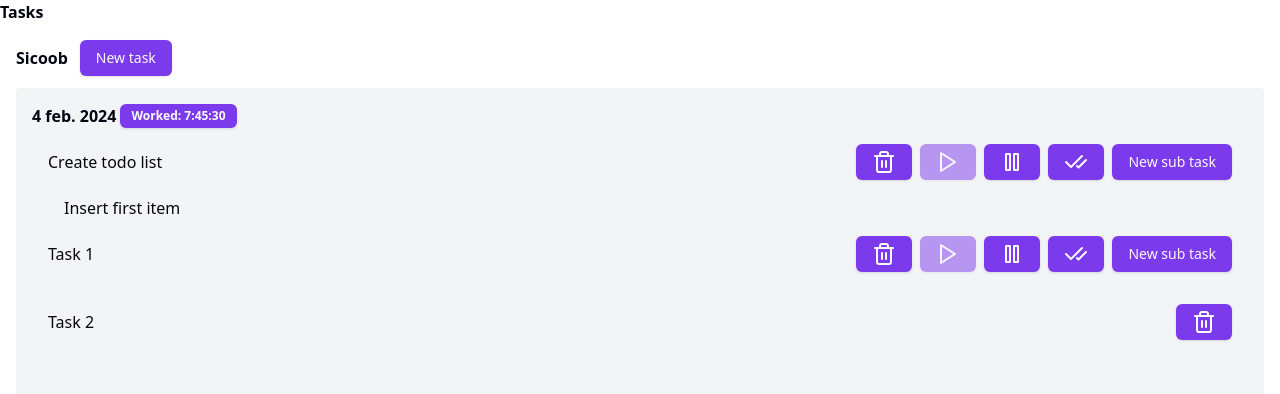
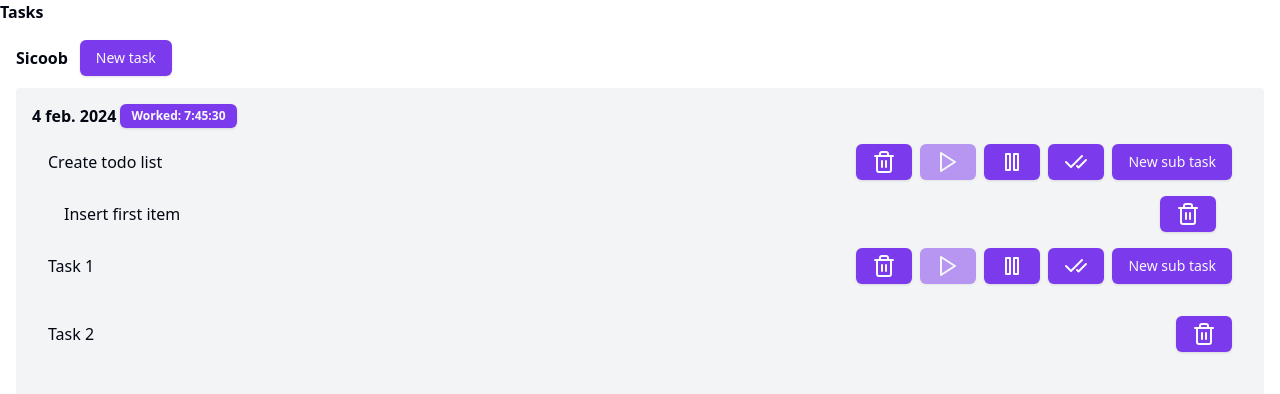
Before and after one commit to AndersonAndrad/hours_worked_marker_client, a React (Vite) app: page / in a window 1280 px wide. Shown: the top 394 px of the page. Built offline with nearby package versions, Linux system fonts and the light colour scheme.

Commit message:
feat: implement delete button to sub task
is possible remove any subtask because is necessary have all subtask when finish day to generate resume day

```diff
--- a/src/modules/taskManager/components/list-task.component.tsx
+++ b/src/modules/taskManager/components/list-task.component.tsx
@@ -1,16 +1,17 @@
-import {CUSubTask} from "@/modules/taskManager/components/CU-sub-task.component.tsx";
-import {Button} from "@/components/ui/button.tsx";
-import {CheckCheck, Pause, Play, Trash2} from "lucide-react";
-import {Alert} from "@/components/common/alert.component.tsx";
-import {Badge} from "@/components/ui/badge.tsx";
-import {calculateTotalTimeWorked} from "@/app/utils/date-converter.utils.ts";
+import { CheckCheck, Pause, Play, Trash2 } from "lucide-react";
+
+import { Alert } from "@/components/common/alert.component.tsx";
+import { Badge } from "@/components/ui/badge.tsx";
+import { Button } from "@/components/ui/button.tsx";
+import { CUSubTask } from "@/modules/taskManager/components/CU-sub-task.component.tsx";
+import { calculateTotalTimeWorked } from "@/app/utils/date-converter.utils.ts";
 
 interface ListTasksProps {
     work: Work;
 }
-export function ListTasks({work}: ListTasksProps){
+export function ListTasks({ work }: ListTasksProps) {
     const timeWorked = (tasks: Task[]): string => {
-        const {hours, minutes, seconds} = calculateTotalTimeWorked(tasks);
+        const { hours, minutes, seconds } = calculateTotalTimeWorked(tasks);
         return `${hours}:${minutes}:${seconds}`
     }
 
@@ -36,10 +37,10 @@ export function ListTasks({work}: ListTasksProps){
                                                     <Alert title={`Alert, you are deleting`} description={`Do you want delete ${task.description} ?`}>
                                                         <Button><Trash2 /></Button>
                                                     </Alert>
-                                                    { !task.finished && <Button disabled={!task.paused}><Play /></Button>}
-                                                    { !task.finished && <Button disabled={task.paused}><Pause /></Button>}
-                                                    { !task.finished && <Button disabled={task.finished}><CheckCheck /></Button>}
-                                                    { !task.finished && <CUSubTask parentTaskName={task.description}></CUSubTask>}
+                                                    {!task.finished && <Button disabled={!task.paused}><Play /></Button>}
+                                                    {!task.finished && <Button disabled={task.paused}><Pause /></Button>}
+                                                    {!task.finished && <Button disabled={task.finished}><CheckCheck /></Button>}
+                                                    {!task.finished && <CUSubTask parentTaskName={task.description}></CUSubTask>}
                                                 </div>
                                             </div>
                                             {/* list sub tasks */}
@@ -47,8 +48,11 @@ export function ListTasks({work}: ListTasksProps){
                                                 {task.subTasks.map(subTask => {
                                                     return (
                                                         <li key={subTask._id} id={subTask._id}>
-                                                            <div>
+                                                            <div className="flex flex-row items-center justify-between">
                                                                 {subTask.description}
+                                                                <Alert title={`Alert, you are deleting a sub task`} description={`Do you want delete ${subTask.description} ?`}>
+                                                                    <Button><Trash2 /></Button>
+                                                                </Alert>
                                                             </div>
                                                         </li>
                                                     )
--- a/src/modules/taskManager/pages/list-tasks.page.tsx
+++ b/src/modules/taskManager/pages/list-tasks.page.tsx
@@ -1,7 +1,7 @@
-import {generateHash} from "@/app/utils/base64.utils.ts";
-import {CUTask} from "@/modules/taskManager/components/CU-task.component.tsx";
-import {convertDate} from "@/app/utils/date-converter.utils.ts";
-import {ListTasks} from "@/modules/taskManager/components/list-task.component.tsx";
+import { CUTask } from "@/modules/taskManager/components/CU-task.component.tsx";
+import { ListTasks } from "@/modules/taskManager/components/list-task.component.tsx";
+import { convertDate } from "@/app/utils/date-converter.utils.ts";
+import { generateHash } from "@/app/utils/base64.utils.ts";
 
 export function ListTasksPage() {
     const works: Work[] = [
@@ -50,8 +50,9 @@ export function ListTasksPage() {
             }]
         }
     ].map(work => (
-        {...work, days: work.days.map(day => (
-                {...day, day: convertDate(day.day)}
+        {
+            ...work, days: work.days.map(day => (
+                { ...day, day: convertDate(day.day) }
             ))
         })
     )
@@ -68,7 +69,7 @@ export function ListTasksPage() {
                         works.map(work => {
                             return (
                                 /* List works */
-                                <li id={work._id} className="p-4 flex flex-col gap-3">
+                                <li key={work._id} id={work._id} className="p-4 flex flex-col gap-3">
                                     <div className="flex flex-row items-center gap-3">
                                         <span className="font-bold">
                                             {work.name}
```
